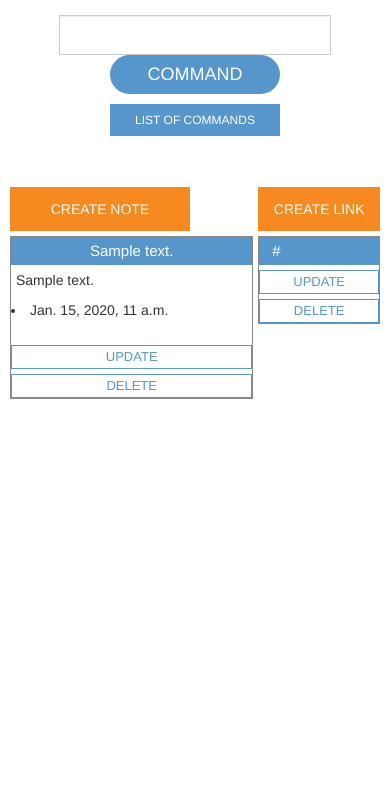
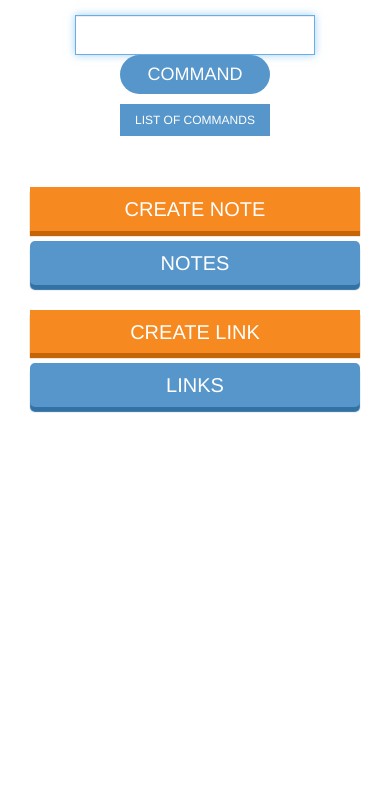
Before and after one commit to GoranAviani/amibit-project, a Django app: page /dashboard/ in a window 390 px wide. Shown: the part 52-854 px from the top of the page. Run offline with Django 3.2, Linux system fonts and the light colour scheme; a user stored in the database is signed in; tables that the repository leaves empty hold one stand-in row (values such as "Sample post"); some libraries are stand-ins or nearby versions.

Commit message:
Redesigned dashboard frontend for mobile

```diff
--- a/linkmanager/templates/base_generic.html
+++ b/linkmanager/templates/base_generic.html
@@ -13,6 +13,7 @@
 <link rel="stylesheet" href="{% static 'css/main.min.css' %} ">
 <link rel="stylesheet" href="{% static 'css/index.css' %} ">
 <link rel="stylesheet" href="{% static 'css/buttons.css' %} ">
+<script src="{% static 'js/main.js' %}"></script>
 <meta charset="utf-8">
 <meta name="viewport" content="width=device-width, initial-scale=1, shrink-to-fit=no"
 </head>
--- a/linkmanager/templates/dashboard.html
+++ b/linkmanager/templates/dashboard.html
@@ -1,18 +1,4 @@
 {% extends "base_generic.html" %}
-
-
-{% block headextra %}
-<script type="text/javascript">
-    $(document).ready(function() {
-         window.onload = function() {
-         $("#personal_assistant_textbox").focus();
-         // alert('test') if I add this line its works
-         //  setting focus to a textbox which added to template page direcltly using html tag the focus() method works well
-        };
-    });
-</script>
-{% endblock %}
-
 {% block content %}
 {% load static %}
 
@@ -21,7 +7,7 @@
       <form method="POST">
         {% csrf_token %}
         <div class="col-md-8 col-xs-12">
-            <input type="text" style="color: #213123;" class="form-control pa-command-input " name="personal_assistant_textbox" placeholder="">
+            <input type="text" class="form-control pa-command-input " name="personal_assistant_textbox" id="personal_assistant_search" placeholder="">
         </div>
         <div class="col-md-8 col-xs-12">
           <button type="submit" class="btn btn-dashboard-pa-submit" name="personal_assistant_btn">Command</button>
@@ -56,19 +42,16 @@
     {% endif %}
   </div>
 
-  <div id = NoteContainer class="col-md-9 col-xs-8">
-
-    <div class="col-md-12 col-xs-9">
-      <a href ="{% url 'note_create' %}" class="btn btn-main-orange-note btn-main-orange-mob pull-left col-md-4 col-xs-12">
+  <div id = NoteContainer class="col-md-9 col-xs-12">
+    <div class="col-md-12 col-xs-12">
+      <a href ="{% url 'note_create' %}" class="btn btn-main-orange-note btn-3d-orange pull-left col-md-4 col-xs-12">
         Create note
       </a>
     </div>
-
-
-
       {% if queryNote %}
-      <div class="col-md-12 col-xs-12 notes-list-container">
-          <div class="grid" data-isotope='{ "itemSelector": ".grid-item", "layoutMode": "fitRows" }'>
+      <div  class="col-md-12 col-xs-12 notes-list-container">
+        <button onclick="toggle_notes()" class="btn btn-lists btn-3d-blue visible-xs">NOTES</button>
+          <div id = ListofNotes class="grid" data-isotope='{ "itemSelector": ".grid-item", "layoutMode": "fitRows" }'>
             <div class="grid">
               {% for y in queryNote %}
                 <div class="grid-item ">
@@ -97,12 +80,14 @@
   </div>
 
 
-  <div id = LinkContainer class="col-md-3 col-xs-4">
-    <a href ="{% url 'link_create' %}" class="btn btn-main-orange-link btn-main-orange-mob col-md-12 col-xs-12" >
+  <div id = LinkContainer class="col-md-3 col-xs-12">
+    <a href ="{% url 'link_create' %}" class="btn btn-main-orange-link btn-3d-orange col-md-12 col-xs-12" >
         Create link
     </a>
     <div class="links-list-container">
       {% if queryLink %}
+      <button onclick="toggle_links()" class="btn btn-lists btn-3d-blue visible-xs">LINKS</button>
+      <div id = ListofLinks>
         {% for x in queryLink %}
         <div class="col-md-12 col-xs-12 single-link-container">
             <a href="{{x.link_url}}" target="_self" class="btn btn-blue-title btn-100percent">
@@ -117,6 +102,7 @@
         </div>
 
         {% endfor %}
+      </div>
       {% else %}
         <p>There are no links available. Click <a href="{% url 'link_create' %}">here</a> to add links</p>
       {% endif %}
--- a/perasis/static_files/css/buttons.css
+++ b/perasis/static_files/css/buttons.css
@@ -137,7 +137,7 @@ a:focus, a:hover {
 }
 
 
-@media (max-width: 768px) {
+@media (max-width: 767px) {
   .btn.btn-white-blue{
     margin-top: 5px;
     margin-bottom: 0px;
@@ -171,6 +171,16 @@ a:focus, a:hover {
   background-color: #5696CB;
 }
 
+@media (max-width: 767px) {
+  .btn.btn-main-orange-note{
+    color: #ffffff;
+    background-color:#f6891f;
+    border-radius: 0px;
+    font-size: 20px;
+    line-height: 30px;
+    width: 100%;
+    margin-bottom: 10px;
+  }}
 @media (min-width: 768px) {
   .btn.btn-main-orange-note{
     color: #ffffff;
@@ -179,9 +189,17 @@ a:focus, a:hover {
     font-size: 20px;
     line-height: 30px;
     width: 30%;
-    margin-bottom: 5px
+    margin-bottom: 15px
+  }}
+  .btn-main-orange-note:focus, .btn-main-orange-note:hover {
+    color: #ffffff;
+    border: 1px solid #bf6308;
+    outline: none;
+    background-color: #e6780a;
   }
 
+
+@media (max-width: 767px) {
   .btn.btn-main-orange-link{
     color: #ffffff;
     background-color:#f6891f;
@@ -189,23 +207,24 @@ a:focus, a:hover {
     font-size: 20px;
     line-height: 30px;
     width: 100%;
-    margin-bottom: 5px
-  }
-
-}
-@media (max-width: 768px) {
-  .btn.btn-main-orange-mob{
+    margin-bottom: 10px;
+    padding-bottom: 5px;
+    -webkit-box-shadow: 0 3px 1px #3c86c3;
+      -moz-box-shadow: 0 3px 1px #3c86c3;
+           box-shadow: 0 3px 1px #3c86c3;
+  }}
+@media (min-width: 768px) {
+  .btn.btn-main-orange-link{
     color: #ffffff;
     background-color:#f6891f;
     border-radius: 0px;
+    font-size: 20px;
     line-height: 30px;
     width: 100%;
-    margin-bottom: 5px
-  }
-}
+    margin-bottom: 15px
+  }}
 
-
-.btn-main-orange-mob:focus, .btn-main-orange-mob:hover {
+.btn-main-orange-link:focus, .btn-main-orange-link:hover {
   color: #ffffff;
   border: 1px solid #bf6308;
   outline: none;
@@ -251,3 +270,49 @@ a:focus, a:hover {
   outline: none;
   background-color: #3271a4;
 }
+
+
+.btn.btn-lists {
+  color: #ffffff;
+  background-color:#5696CB;
+  font-size: 20px;
+  line-height: 30px;
+  width: 100%;
+  margin-bottom: 5px;
+  border-radius: 5px;
+}
+.btn.btn-lists:hover {
+color: #ffffff;
+border: 1px solid #5696CB;
+outline: none;
+background: #3c86c3;
+
+}
+
+
+.btn.btn-3d-blue{
+  -webkit-box-shadow: 0 5px 1px #3271a4;
+     -moz-box-shadow: 0 5px 1px #3271a4;
+          box-shadow: 0 5px 1px #3271a4;
+}
+.btn.btn-3d-blue:active {
+  color: #ffffff;
+	  -webkit-box-shadow: 0 3px 1px #3271a4;
+		   -moz-box-shadow: 0 3px 1px #3271a4;
+		   		  box-shadow: 0 3px 1px #3271a4;
+  margin-top: 22px;
+  margin-bottom: -2px;
+}
+.btn.btn-3d-orange{
+  -webkit-box-shadow: 0 5px 1px #c46608;
+     -moz-box-shadow: 0 5px 1px #c46608;
+          box-shadow: 0 5px 1px #c46608;
+}
+.btn.btn-3d-orange:active {
+  color: #ffffff;
+	  -webkit-box-shadow: 0 3px 1px #c46608;
+		   -moz-box-shadow: 0 3px 1px #c46608;
+		   		  box-shadow: 0 3px 1px #c46608;
+  margin-top: 22px;
+  margin-bottom: -2px;
+}
--- a/perasis/static_files/css/main.css
+++ b/perasis/static_files/css/main.css
@@ -28,10 +28,8 @@ h6 {
 padding-left: 0px;
 padding-right: 0px;
 }
-.col-md-12{
-padding-left: 5px;
-padding-right: 5px;
-}
+
+
 .col-md-9{
 padding-left: 0px;
 padding-right: 0px;
@@ -178,7 +176,6 @@ height: 95%
     }
 
     .links-list-container{
-
     }
 
     .single-link-container{
--- a/perasis/static_files/css/styles.css
+++ b/perasis/static_files/css/styles.css
@@ -7,9 +7,6 @@
 
 
 
-
-
-
 /* ---- grid ---- */
 
 
--- /dev/null
+++ b/perasis/static_files/js/main.js
@@ -0,0 +1,31 @@
+var screen_width = window.innerWidth;
+var screen_height = window.innerHeight;
+
+// dashboard- on open focus to search field. by id
+window.onload = function() {
+document.getElementById("personal_assistant_search").focus();
+  if(screen_width <= 768) {
+    document.getElementById("ListofNotes").style.display = "none";
+    document.getElementById("ListofLinks").style.display = "none";
+  }
+};
+
+// for html : <button onclick="myFunction()">Try it</button>
+
+function toggle_notes() {
+    var x = document.getElementById("ListofNotes");
+    if (x.style.display === "none") {
+        x.style.display = "block";
+    } else {
+        x.style.display = "none";
+    }
+}
+
+function toggle_links() {
+    var x = document.getElementById("ListofLinks");
+    if (x.style.display === "none") {
+        x.style.display = "block";
+    } else {
+        x.style.display = "none";
+    }
+}
```
Also changed, not shown: linkmanager/templates/index.html (+4 -7 lines), linkmanager/templates/perasis/about.html (+18 -6 lines).
